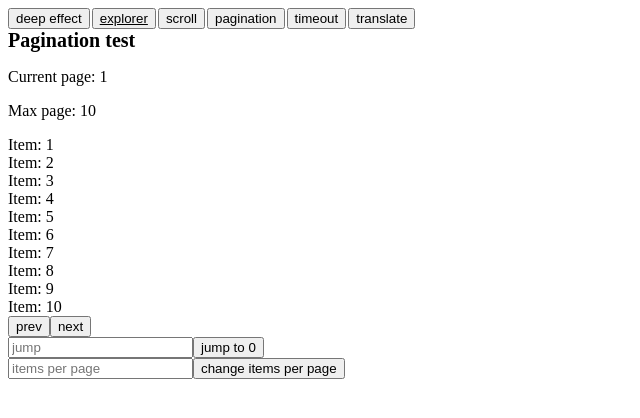
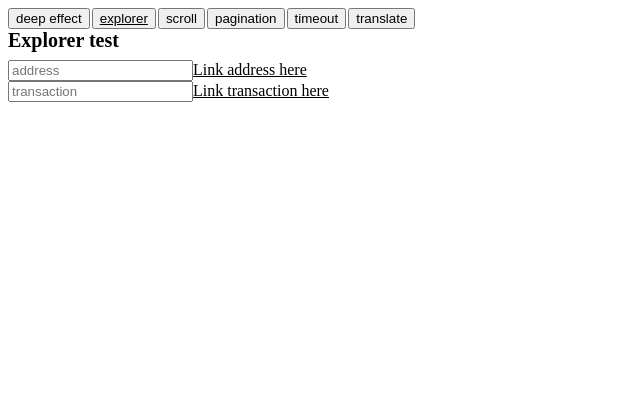
Before and after one commit to phamhongphuc1999/react-hook-utils, a React (Vite) app: page / in a window 1280 px wide. Both pictures are taken after a click on the button "explorer". Shown: the top 418 px of the page, without its empty margins (0-640 px from the left). Built offline with nearby package versions, Linux system fonts and the light colour scheme.

Commit message:
fix: update explorer hook

```diff
--- a/lib/use-explorer-url.ts
+++ b/lib/use-explorer-url.ts
@@ -1,36 +1,45 @@
 import { useMemo } from 'react';
 
 export type EXPLORER_TYPE = 'address' | 'transaction';
-export type ExplorerConfigType = { address: string; transaction: string; label: string };
+export type ExplorerConfigType = {
+  address: `${string}%{hash}${string}`;
+  transaction: `${string}%{hash}${string}`;
+  baseUrl: string;
+  label: string;
+};
 
-export const exploreConfig: { [chainId: number]: ExplorerConfigType } = {
+export const exploreConfig: { [chainId: string]: ExplorerConfigType } = {
   56: {
-    address: 'https://bscscan.com/address',
-    transaction: 'https://bscscan.com/tx',
+    address: 'https://bscscan.com/address/%{hash}',
+    transaction: 'https://bscscan.com/tx/%{hash}',
+    baseUrl: 'https://bscscan.com',
     label: 'bscscan',
   },
   1: {
-    address: 'https://etherscan.io/address',
-    transaction: 'https://etherscan.io/tx',
+    address: 'https://etherscan.io/address/%{hash}',
+    transaction: 'https://etherscan.io/tx/%{hash}',
+    baseUrl: 'https://etherscan.io',
     label: 'ethscan',
   },
   250: {
-    address: 'https://ftmscan.com/address',
-    transaction: 'https://ftmscan.com/tx',
+    address: 'https://ftmscan.com/address/%{hash}',
+    transaction: 'https://ftmscan.com/tx/%{hash}',
+    baseUrl: 'https://ftmscan.com',
     label: 'ftmscan',
   },
   97: {
-    address: 'https://testnet.bscscan.com/address',
-    transaction: 'https://testnet.bscscan.com/tx',
+    address: 'https://testnet.bscscan.com/address/%{hash}',
+    transaction: 'https://testnet.bscscan.com/tx/%{hash}',
+    baseUrl: 'https://testnet.bscscan.com',
     label: 'bsctestscan',
   },
 };
 
 export type ExploreConfigProps = {
-  chainId: number;
+  chainId: number | string;
   type?: EXPLORER_TYPE;
   baseLink?: boolean;
-  exploreConfig?: { [chainId: number]: ExplorerConfigType };
+  exploreConfig?: { [chainId: string]: ExplorerConfigType };
 };
 
 /**
@@ -46,8 +55,8 @@ export function getExplorerUrl(hash: string, config: ExploreConfigProps) {
     : exploreConfig;
   if (realExplorerConfig[chainId]) {
     const _config = realExplorerConfig[chainId];
-    if (baseLink) return { link: `${_config[type]}`, text: _config['label'] };
-    return { link: `${_config[type]}/${hash}`, text: _config['label'] };
+    if (baseLink) return { link: _config.baseUrl, text: _config['label'] };
+    return { link: _config[type].replace('%{hash}', hash), text: _config['label'] };
   } else return { link: undefined, text: '' };
 }
 
--- a/lib/use-mouse-position.ts
+++ b/lib/use-mouse-position.ts
@@ -13,6 +13,7 @@ export function useMousePosition(initialLocation?: LocationType) {
   });
 
   useEffect(() => {
+    if (typeof window != 'undefined') {
       const updateMousePosition = (ev: globalThis.MouseEvent) => {
         setPosition({ x: ev.clientX, y: ev.clientY });
       };
@@ -20,6 +21,7 @@ export function useMousePosition(initialLocation?: LocationType) {
       return () => {
         window.removeEventListener('mousemove', updateMousePosition);
       };
+    }
   }, []);
 
   return { position };
--- a/lib/use-scroll-position.ts
+++ b/lib/use-scroll-position.ts
@@ -4,10 +4,11 @@ import { useEffect, useState } from 'react';
  * Return current position and its status(up or down) of window scroll
  */
 export function useScrollPosition() {
-  const [position, setPosition] = useState(window.scrollY);
+  const [position, setPosition] = useState(typeof window != 'undefined' ? window.scrollY : 0);
   const [direction, setDirection] = useState<'up' | 'down'>('up');
 
   useEffect(() => {
+    if (typeof window != 'undefined') {
       const threshold = 0;
       let lastScrollY = window.scrollY;
       let ticking = false;
@@ -32,6 +33,7 @@ export function useScrollPosition() {
       };
       window.addEventListener('scroll', onScroll);
       return () => window.removeEventListener('scroll', onScroll);
+    }
   }, [direction]);
 
   return { position, direction };
--- a/package.json
+++ b/package.json
@@ -1,6 +1,6 @@
 {
   "name": "@peter-present/react-hook-utils",
-  "version": "0.0.132",
+  "version": "0.0.133",
   "description": "Simple package which provides some utility hooks.",
   "type": "module",
   "main": "dist/index.js",
@@ -27,7 +27,7 @@
   "author": "phamhongphuc1999",
   "license": "ISC",
   "scripts": {
-    "dev": "vite --host --port 3000",
+    "dev": "vite --host --port 3456",
     "build": "tsc && vite build",
     "lint": "eslint . --ext ts,tsx --report-unused-disable-directives --max-warnings 0",
     "preview": "vite preview",
--- a/src/App.tsx
+++ b/src/App.tsx
@@ -30,9 +30,9 @@ export function App() {
         ))}
       </div>
       {index == 0 && <DeepEffectTest />}
-      {index == 1 && <PaginationTest />}
+      {index == 1 && <ExplorerTest />}
       {index == 2 && <ScrollTest />}
-      {index == 3 && <ExplorerTest />}
+      {index == 3 && <PaginationTest />}
       {index == 4 && <TimeoutTest />}
       {index == 5 && <TranslateTest />}
     </>
--- a/src/hook/explorer-test.tsx
+++ b/src/hook/explorer-test.tsx
@@ -1,29 +1,48 @@
-import { useExplorerUrl } from 'lib/use-explorer-url';
+import { ExplorerConfigType, useExplorerUrl } from 'lib/use-explorer-url';
 import { useState } from 'react';
 import { BaseTest } from './base-test';
+
+const aptosExplorerConfig: { [chainId: string]: ExplorerConfigType } = {
+  '1_mainnet': {
+    address: 'https://explorer.aptoslabs.com/account/%{hash}?network=mainnet',
+    transaction: 'https://explorer.aptoslabs.com/txn/%{hash}?network=mainnet',
+    baseUrl: 'https://explorer.aptoslabs.com/?network=mainnet',
+    label: 'aptosmainnet',
+  },
+  '2_testnet': {
+    address: 'https://explorer.aptoslabs.com/account/%{hash}?network=testnet',
+    transaction: 'https://explorer.aptoslabs.com/txn/%{hash}?network=testnet',
+    baseUrl: 'https://explorer.aptoslabs.com/?network=testnet',
+    label: 'aptostestnet',
+  },
+  '148_devnet': {
+    address: 'https://explorer.aptoslabs.com/account/%{hash}?network=devnet',
+    transaction: 'https://explorer.aptoslabs.com/txn/%{hash}?network=devnet',
+    baseUrl: 'https://explorer.aptoslabs.com/?network=devnet',
+    label: 'aptosdevnet',
+  },
+};
 
 export function ExplorerTest() {
   const [address, setAddress] = useState('');
   const { link: addressLink } = useExplorerUrl(address, {
-    chainId: 97,
-    exploreConfig: {
-      97: {
-        address: 'https://testnet.bscscan.com/address',
-        transaction: 'https://testnet.bscscan.com/tx',
-        label: 'bsctestscan',
-      },
-    },
+    chainId: '2_testnet',
+    exploreConfig: aptosExplorerConfig,
   });
 
   const [transaction, setTransaction] = useState('');
-  const { link: transactionLink } = useExplorerUrl(address, { chainId: 56 });
+  const { link: transactionLink } = useExplorerUrl(transaction, {
+    chainId: '2_testnet',
+    type: 'transaction',
+    exploreConfig: aptosExplorerConfig,
+  });
 
   return (
     <BaseTest title="Explorer test">
       <div>
         <input
           placeholder="address"
-          value={addressLink}
+          value={address}
           onChange={(event) => setAddress(event.target.value)}
         />
         <a href={addressLink} target="_blank" style={{ textDecoration: 'underline' }}>
```
Lines whose indentation alone changed are shown as unchanged.
